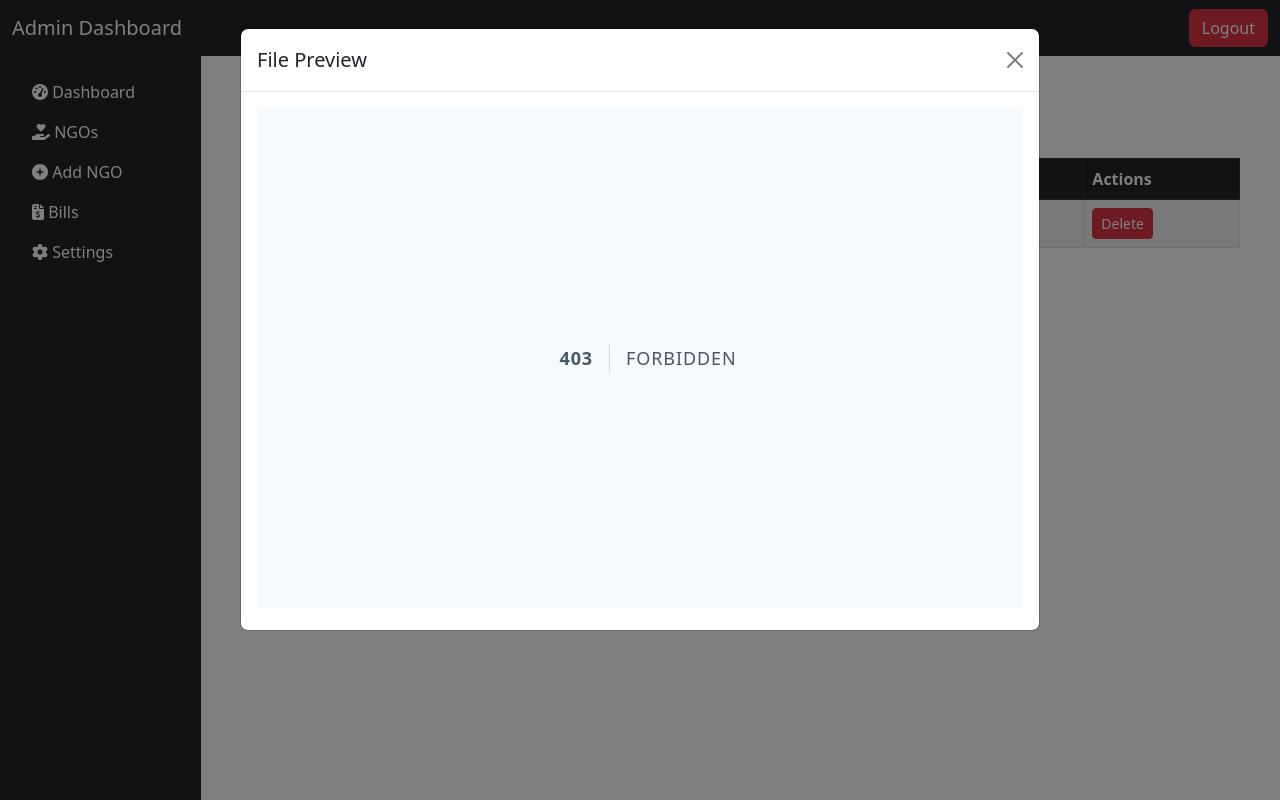
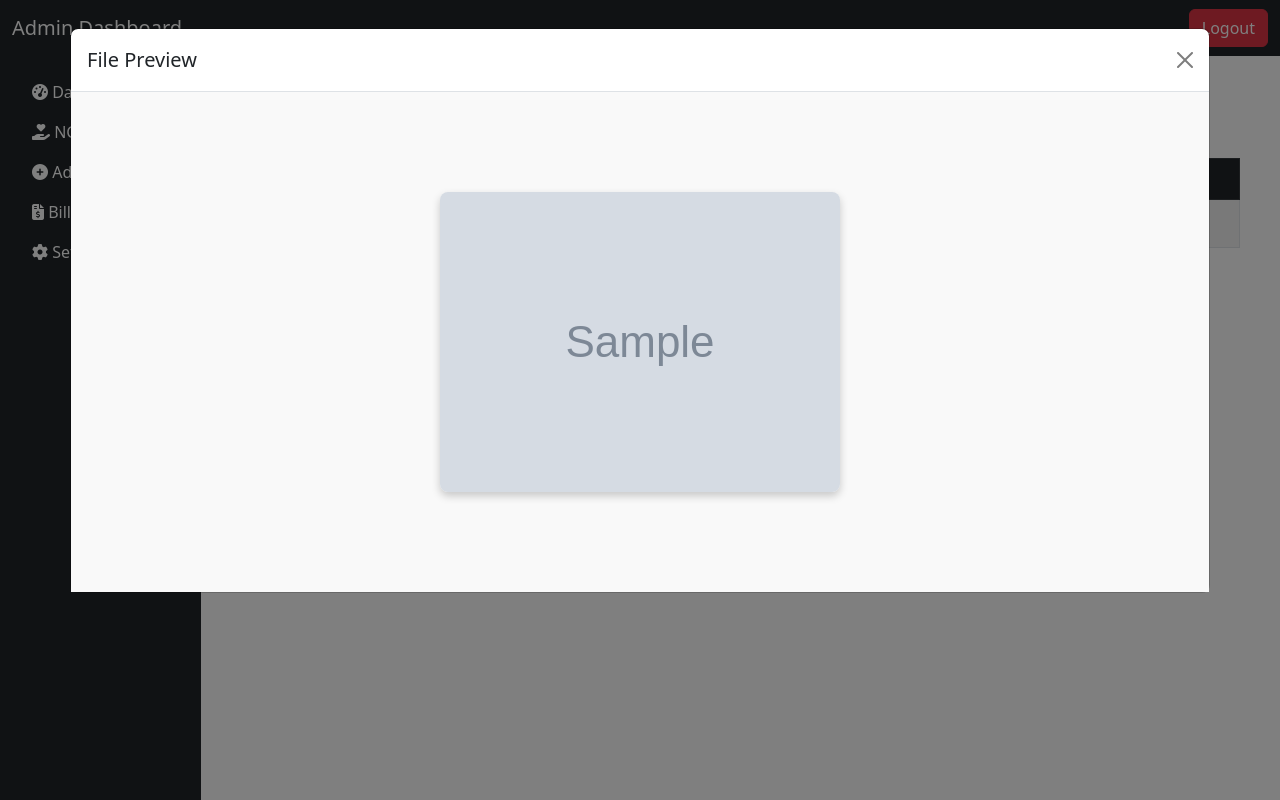
Before and after one commit to php20type/CSR, a Laravel app: template resources/views/bills/index.blade.php in a window 1280 px wide, after a click on "Preview". Run offline with Laravel 12, Linux system fonts and the light colour scheme; the template is opened without the code that fills it: most values are stand-ins (such as "Sample title", 1, 10 or a date in 2020); grey boxes marked "Sample" are stand-in pictures.

Commit message:
fix bill preview issue

```diff
--- a/resources/views/bills/index.blade.php
+++ b/resources/views/bills/index.blade.php
@@ -1,4 +1,28 @@
 @extends('admin.layout')
+
+@section('style')
+<style>
+    .preview-container {
+        display: flex;
+        justify-content: center;
+        align-items: center;
+        min-height: 500px;
+        background: #f9f9f9;
+    }
+    .preview-container img {
+        max-width: 100%;
+        max-height: 80vh;
+        border-radius: 8px;
+        box-shadow: 0 4px 8px rgba(0,0,0,0.2);
+        object-fit: contain;
+    }
+    .preview-container iframe {
+        width: 1000px;
+        height: 80vh;
+        border: none;
+    }
+</style>
+@endsection
 
 @section('content')
 <div class="container mt-4">
@@ -11,7 +35,7 @@
     @if($bills->isEmpty())
         <div class="alert alert-info">No bills available.</div>
     @else
-        <table class="table table-bordered table-striped">
+        <table class="table table-bordered table-striped align-middle">
             <thead class="table-dark">
                 <tr>
                     <th>#</th>
@@ -31,7 +55,8 @@
                         <td>${{ number_format($bill->amount, 2) }}</td>
                         <td>
                             @if($bill->bill_file)
-                                <button type="button" class="btn btn-sm btn-info"
+                                <button type="button"
+                                    class="btn btn-sm btn-info"
                                     data-bs-toggle="modal"
                                     data-bs-target="#previewModal"
                                     data-file="{{ asset('storage/' . $bill->bill_file) }}">
@@ -54,36 +79,49 @@
             </tbody>
         </table>
     @endif
+
     <!-- Modal -->
     <div class="modal fade" id="previewModal" tabindex="-1" aria-labelledby="previewModalLabel" aria-hidden="true">
-        <div class="modal-dialog modal-lg">
+        <div class="modal-dialog modal-xl">
             <div class="modal-content">
                 <div class="modal-header">
                     <h5 class="modal-title" id="previewModalLabel">File Preview</h5>
                     <button type="button" class="btn-close" data-bs-dismiss="modal" aria-label="Close"></button>
                 </div>
-            <div class="modal-body text-center">
-                <iframe id="filePreview" src="" width="100%" height="500px" style="border:none;"></iframe>
+                <div class="modal-body preview-container">
+                    <!-- Dynamic preview will be injected here -->
+                    <div id="previewContent"></div>
                 </div>
             </div>
         </div>
     </div>
 </div>
 @endsection
+
 @section('js')
 <script>
 document.addEventListener("DOMContentLoaded", function() {
     var previewModal = document.getElementById('previewModal');
-        var filePreview = document.getElementById('filePreview');
+    var previewContent = document.getElementById('previewContent');
 
     previewModal.addEventListener('show.bs.modal', function (event) {
         var button = event.relatedTarget;
         var fileUrl = button.getAttribute('data-file');
-            filePreview.src = fileUrl;
+        var extension = fileUrl.split('.').pop().toLowerCase();
+
+        previewContent.innerHTML = ''; // Clear previous
+
+        if(extension === 'pdf'){
+            previewContent.innerHTML = `<iframe src="${fileUrl}#zoom=100"></iframe>`;
+        } else if(['jpg','jpeg','png','gif','webp'].includes(extension)) {
+            previewContent.innerHTML = `<img src="${fileUrl}" alt="Bill Image" />`;
+        } else {
+            previewContent.innerHTML = `<p class="text-muted">File type not supported for preview. <a href="${fileUrl}" target="_blank">Download</a></p>`;
+        }
     });
 
     previewModal.addEventListener('hidden.bs.modal', function () {
-            filePreview.src = ""; // clear preview on close
+        previewContent.innerHTML = '';
     });
 });
 </script>
```
Lines whose indentation alone changed are shown as unchanged.
